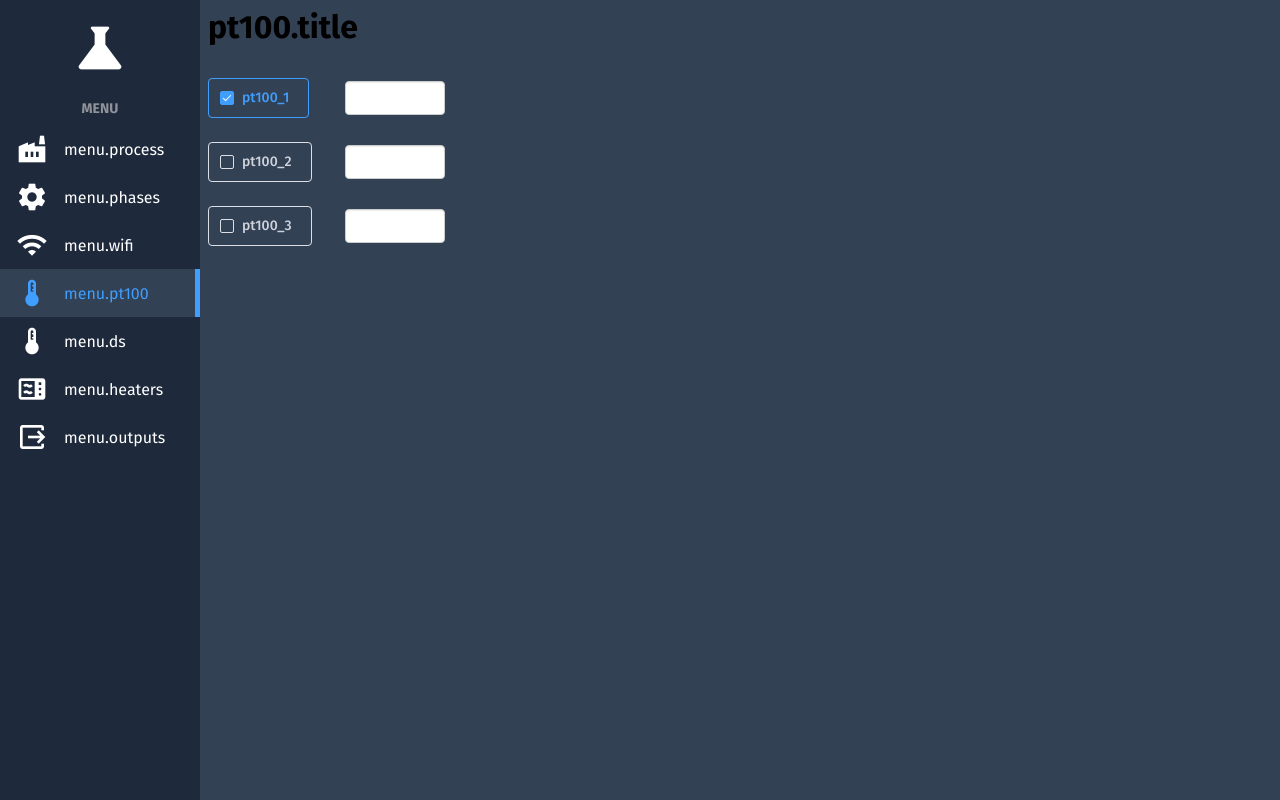
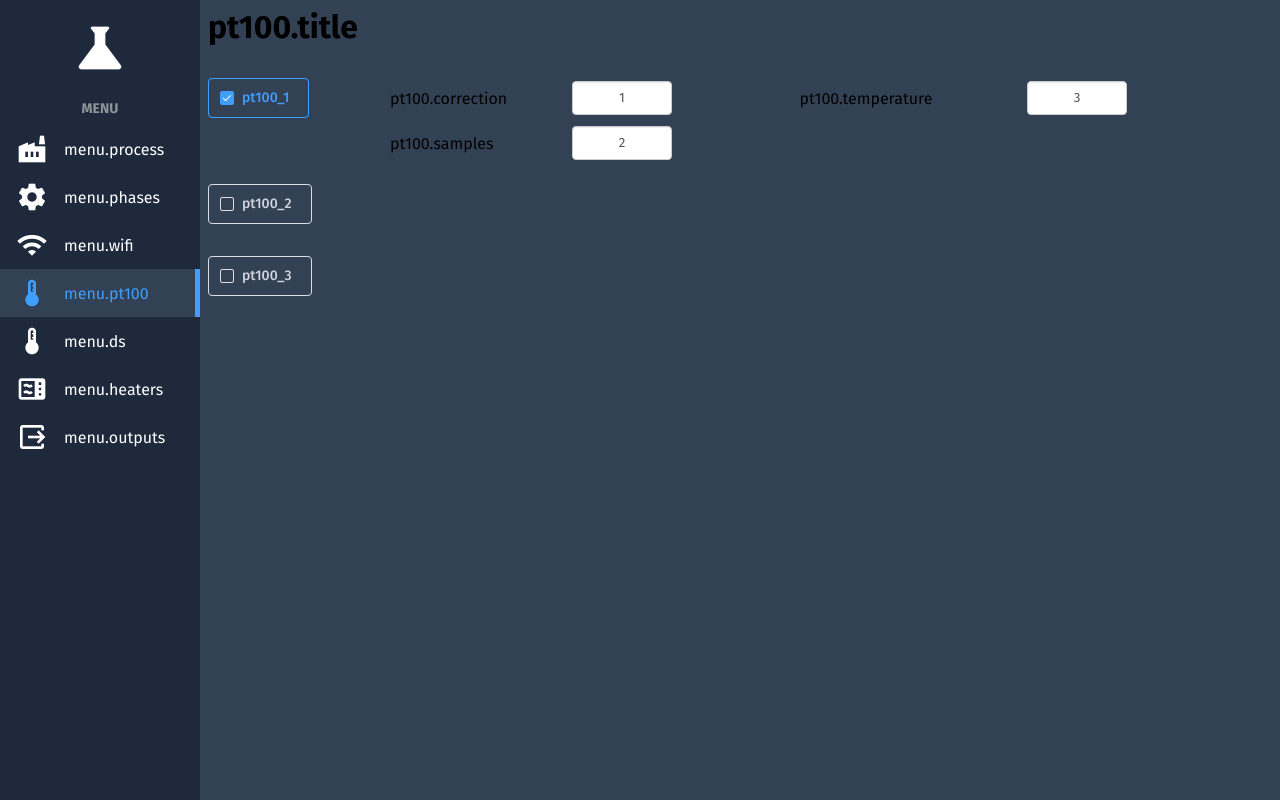
Before and after one commit to a-clap/distillation-gui, a Vue app in the folder frontend/: page /pt100 in a window 1280 px wide. Both pictures are taken after a click on the label "pt100_1". Built offline with nearby package versions, Linux system fonts and the light colour scheme.

Commit message:
PT100 basic view.

```diff
--- a/frontend/src/App.vue
+++ b/frontend/src/App.vue
@@ -37,5 +37,21 @@ import Sidebar from "./components/Sidebar.vue";
     padding-left: 0.5rem;
     padding-top: 0.5rem;
   }
+
+  input {
+    width: 100px;
+    height: 34px;
+    padding: 6px 12px;
+    line-height: 1rem;
+    text-align: center;
+    color: #555;
+    cursor: default;
+    caret-color: transparent;
+    background-color: #fff;
+    background-image: none;
+    border: 1px solid #ccc;
+    border-radius: 4px;
+    box-shadow: inset 0 1px 1px rgba(0, 0, 0, .075);
+  }
 }
 </style>
--- a/frontend/src/components/Keyboard.vue
+++ b/frontend/src/components/Keyboard.vue
@@ -283,6 +283,7 @@ $radius: 0.35rem;
 }
 
 .keyboard-window {
+    z-index: 1000;
     position: fixed;
     top: 50%;
     left: 50%;
@@ -300,18 +301,7 @@ $radius: 0.35rem;
     }
 
     input {
-        display: block;
         width: 100%;
-        height: 34px;
-        padding: 6px 12px;
-        font-size: 14px;
-        line-height: 1.42857143;
-        color: #555;
-        background-color: #fff;
-        background-image: none;
-        border: 1px solid #ccc;
-        border-radius: 4px;
-        box-shadow: inset 0 1px 1px rgba(0, 0, 0, .075);
         margin: 0.5rem auto 0.5rem;
     }
 
--- a/frontend/src/locales/pl.json
+++ b/frontend/src/locales/pl.json
@@ -20,7 +20,10 @@
     "title": "Konfiguracja WIFI"
   },
   "pt100": {
-    "title": "Konfiguracja czujników PT100"
+    "title": "Konfiguracja czujników PT100",
+    "correction": "Korekta (℃)",
+    "samples": "Próbki",
+    "temperature": "Temperatura (℃)"
   },
   "ds": {
     "title": "Konfiguracja czujników DS18B20"
--- a/frontend/src/types/PT100.js
+++ b/frontend/src/types/PT100.js
@@ -3,16 +3,19 @@ import { Parameter } from "./Parameter";
 export class PT100 {
     constructor(name, correction, samples, temperature) {
         this.name = name
-        this.correction_ = new Parameter("correction", correction, true, this.writeCorrection)
-        this.samples_ = samples;
-        this.temperature_ = temperature;
-        this.enable_ = false
+        this.correction = new Parameter(correction, true, this.writeCorrection)
+        this.samples = new Parameter(samples, true, this.writeSamples)
+        this.temperature = temperature;
+        this.enable = false
     }
 
     writeCorrection(value) {
         console.log("write correction " + value)
     }
 
+    writeSamples(value) {
+        console.log("write samples " + value)
+    }
 
     set enable(value) {
         this.enable_ = value
@@ -22,8 +25,4 @@ export class PT100 {
     get enable() {
         return this.enable_
     }
-
-    get correction() {
-        return this.correction_
-    }
 }
--- a/frontend/src/types/Parameter.js
+++ b/frontend/src/types/Parameter.js
@@ -1,7 +1,6 @@
 export class Parameter {
 
-    constructor(name, value, isFloat, writeCallback) {
-        this.name_ = name
+    constructor(value, isFloat, writeCallback) {
         this.value = value
         this.isFloat = isFloat
         this.show = false
--- a/frontend/src/views/DS.vue
+++ b/frontend/src/views/DS.vue
@@ -3,37 +3,7 @@ import Keyboard from "../components/Keyboard.vue"
 import { reactive } from "vue";
 import { PT100 } from "../types/PT100";
 
-const delayF = reactive({
-    show: false,
-    value: 100.1,
-    isFloat: true,
-
-    enter(newValue) {
-        delayF.value = newValue
-        delayF.cancel()
-    },
-
-    cancel() {
-        delayF.show = false
-    },
-
-    toggle() {
-        // GetValues().then((result) => {
-        //     result.forEach(element => {
-        //         console.log(element.name)
-        //         console.log(element.value)
-        //         // console.log(element.Name)
-        //     });
-        // })
-        delayF.show = !delayF.show
-    }
-})
-
 const param = reactive(new PT100("name", 130.0, 10, 13.0))
-
-function toggle() {
-    console.log("toggle")
-}
 
 </script>
 <template>
@@ -41,26 +11,6 @@ function toggle() {
         <input v-model="param.correction.value" @click="param.correction.showKeyboard">
         <Keyboard v-bind="param.correction" :write="(e) => param.correction.write(e)"
             :cancel="() => param.correction.cancel()" />
-        <br>
-        <!-- < input v - model=" param.value" @click="delayF.toggle"> -->
-        <!-- <Keyboard v-bind="delayF" @enter="delayF.enter" @cancel="delayF.cancel" /> -->
     </main>
 </template>
-<style lang="scss" scoped>
-input {
-    display: block;
-    width: 100px;
-    height: 34px;
-    padding: 6px 12px;
-    line-height: 1rem;
-    text-align: center;
-    color: #555;
-    cursor: default;
-    caret-color: transparent;
-    background-color: #fff;
-    background-image: none;
-    border: 1px solid #ccc;
-    border-radius: 4px;
-    box-shadow: inset 0 1px 1px rgba(0, 0, 0, .075);
-}
-</style>
+<style lang="scss" scoped></style>
--- a/frontend/src/views/PT100.vue
+++ b/frontend/src/views/PT100.vue
@@ -2,13 +2,33 @@
     <main>
         <h1>{{ $t('pt100.title') }}</h1>
         <div v-for="(pt, index) in getPT100s" :key="index">
+            <Keyboard v-bind="pt.correction" :write="(e) => pt.correction.write(e)"
+                :cancel="() => pt.correction.cancel()" />
+            <Keyboard v-bind="pt.samples" :write="(e) => pt.samples.write(e)" :cancel="() => pt.samples.cancel()" />
             <section class="pt-box">
                 <el-row :gutter="20" align="middle">
                     <el-col :span="3">
                         <el-checkbox v-model="pt.enable" :label="pt.name" size="large" border />
                     </el-col>
-                    <el-col :span="3">
-                        <input />
+                    <el-col :span="4" :offset="1" v-if="pt.enable">
+                        <label>{{ $t('pt100.correction') }}</label>
+                    </el-col>
+                    <el-col :span="4" v-if="pt.enable">
+                        <input v-model="pt.correction.value" @click="() => pt.correction.showKeyboard()">
+                    </el-col>
+                    <el-col :span="5" :offset="1" v-if="pt.enable">
+                        <label>{{ $t('pt100.temperature') }}</label>
+                    </el-col>
+                    <el-col :span="6" v-if="pt.enable">
+                        <input v-model="pt.temperature">
+                    </el-col>
+                </el-row>
+                <el-row :gutter="20" align="middle">
+                    <el-col :span="4" :offset="4" v-if="pt.enable">
+                        <label>{{ $t('pt100.samples') }}</label>
+                    </el-col>
+                    <el-col :span="4" v-if="pt.enable">
+                        <input v-model="pt.samples.value" @click="() => pt.samples.showKeyboard()">
                     </el-col>
                 </el-row>
             </section>
@@ -44,20 +64,12 @@ h1 {
     margin-bottom: 1.5rem;
 }
 
-input {
-    display: block;
-    width: 100px;
-    height: 34px;
-    padding: 6px 12px;
-    line-height: 1rem;
-    text-align: center;
-    color: #555;
-    cursor: default;
-    caret-color: transparent;
-    background-color: #fff;
-    background-image: none;
-    border: 1px solid #ccc;
-    border-radius: 4px;
-    box-shadow: inset 0 1px 1px rgba(0, 0, 0, .075);
+label {
+    text-align: right;
+    margin-left: 0;
+}
+
+.el-row {
+    margin-bottom: 0.5rem;
 }
 </style>
```
